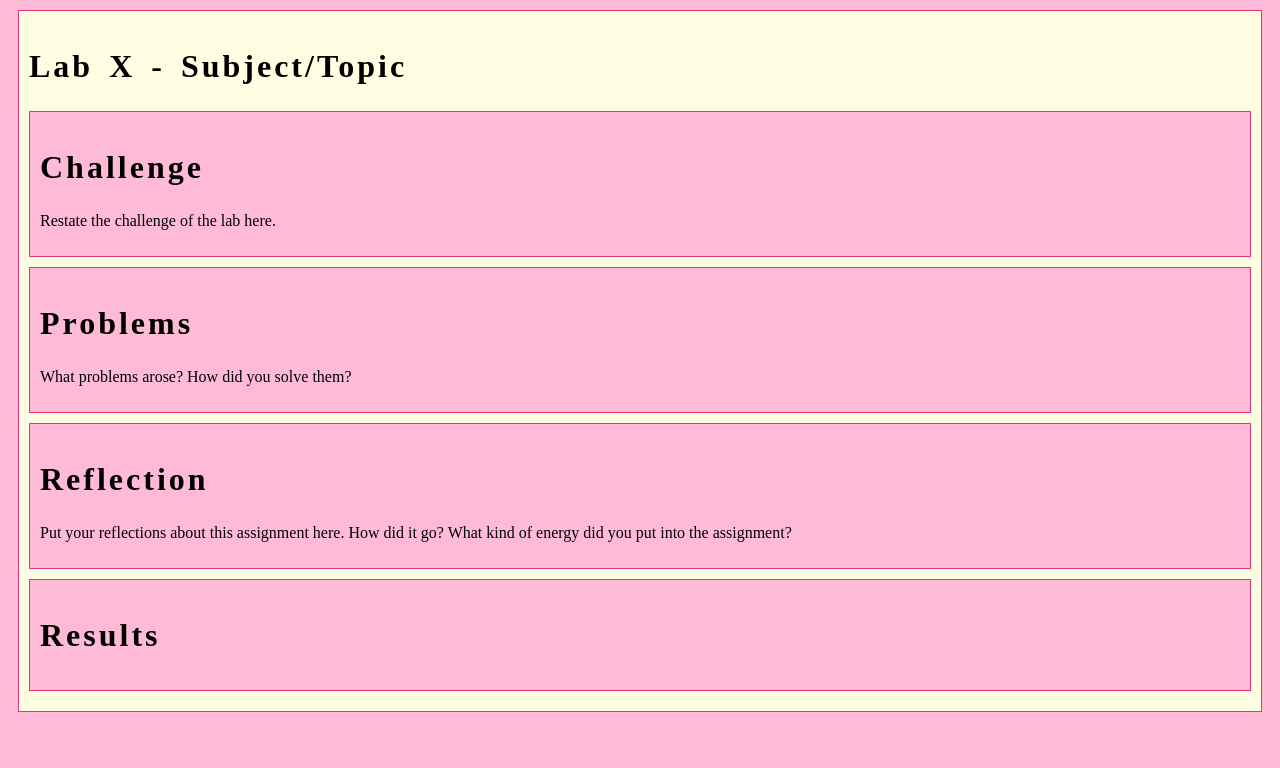
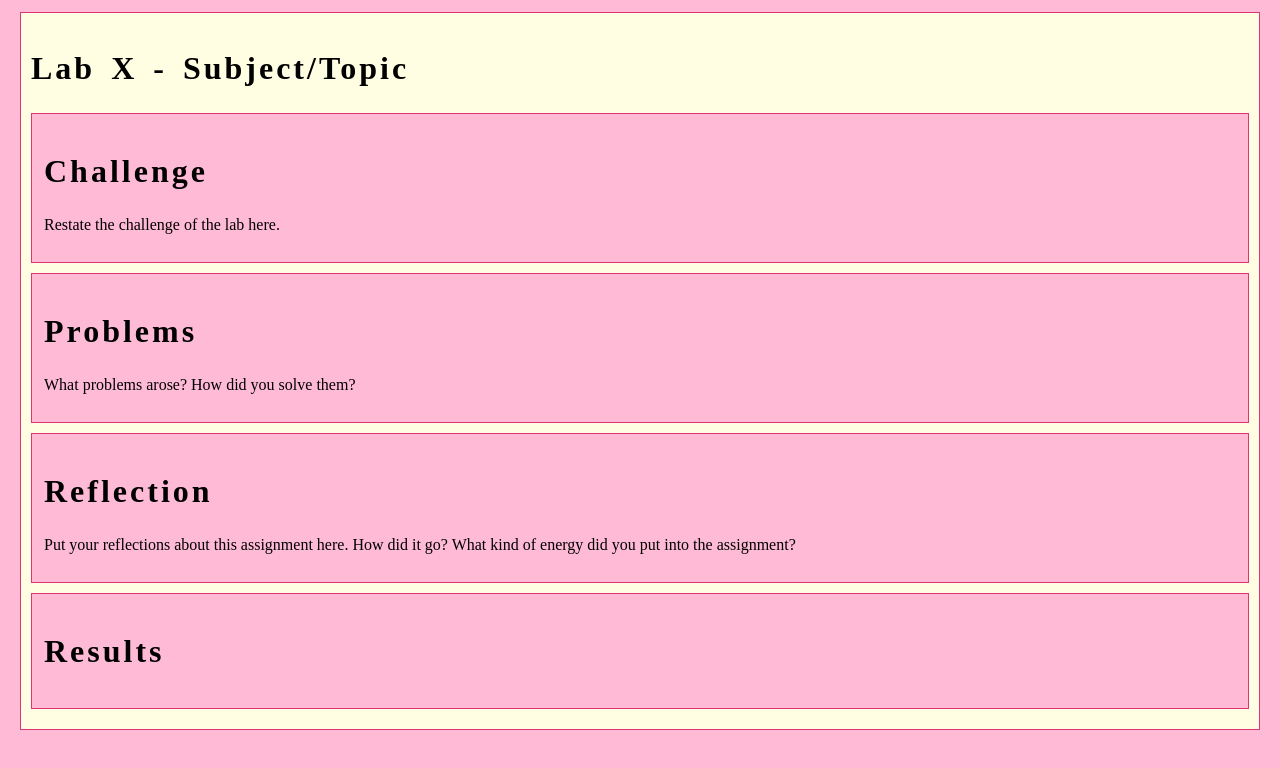
Before and after one commit to ElfCutieCelly/Art101, a plain HTML site: page lab5/index.html in a window 1280 px wide. Drawn offline with nearby package versions, Linux system fonts and the light colour scheme.

Commit message:
Update lab.css

```diff
--- a/lab5/css/lab.css
+++ b/lab5/css/lab.css
@@ -16,7 +16,7 @@ h1,h2,h3{
 
 /* the hashtag in a CSS selector selects an element by id, e.g., id="content" */
 #content {
-  margin: 10px;
+  margin: 12px;
   padding: 10px;
   border: solid 1px #dc3676;
   background-color: #fffee3;
@@ -24,14 +24,14 @@ h1,h2,h3{
 
 /* the period in a CSS selector selects an element by class, e.g., class="minor-section" */
 .minor-section {
-  padding: 10px;
+  padding: 12px;
   margin-bottom: 10px;
   border: solid 1px #dc3676;
   background-color: #ffbbd5;
 }
 
 .minor-section{
-  padding: 10px;
+  padding: 12px;
   margin-bottom: 10px;
   border: solid 1px #dc3676;
   background-color: #ffbbd5;
```
